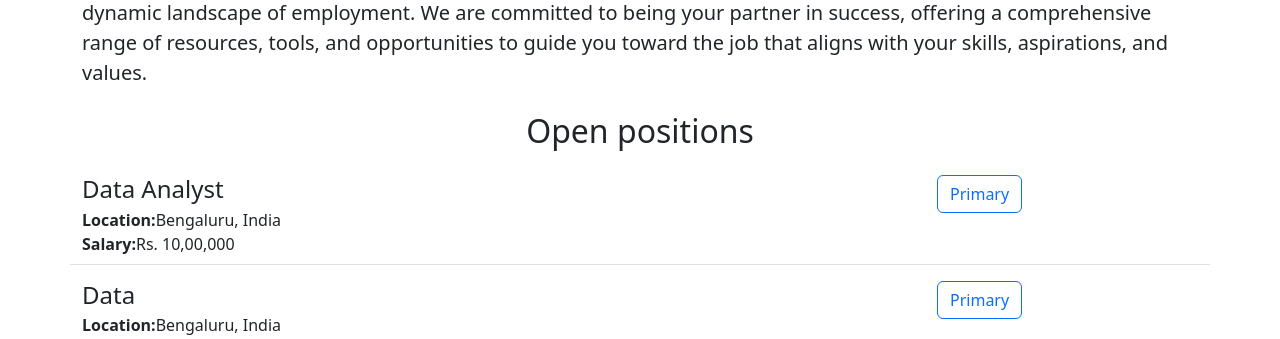
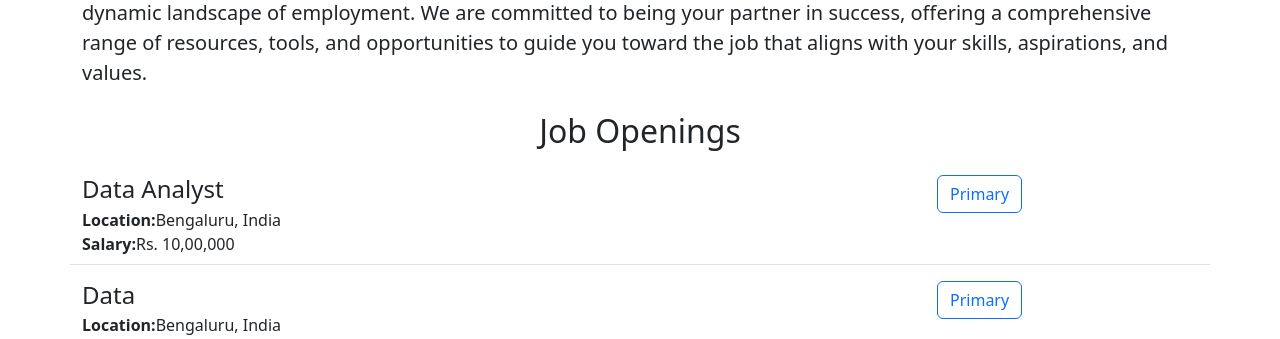
Before and after one commit to Gohul0V0K/Your_Work, a Flask app: page / in a window 1280 px wide. Shown: the part 642-981 px from the top of the page. Run offline with Flask 3, Linux system fonts and the light colour scheme.

Commit message:
render check

```diff
--- a/templates/home.html
+++ b/templates/home.html
@@ -25,7 +25,7 @@
 
       At YourWork, we understand the challenges that come with navigating the dynamic landscape of employment. We are committed to being your partner in success, offering a comprehensive range of resources, tools, and opportunities to guide you toward the job that aligns with your skills, aspirations, and values.</p>
 
-    <h2 class="text-center mt-2 mb-4">Open positions</h2>
+    <h2 class="text-center mt-2 mb-4">Job Openings</h2>
 
     <div>
       {% for job in jobs %}
```
